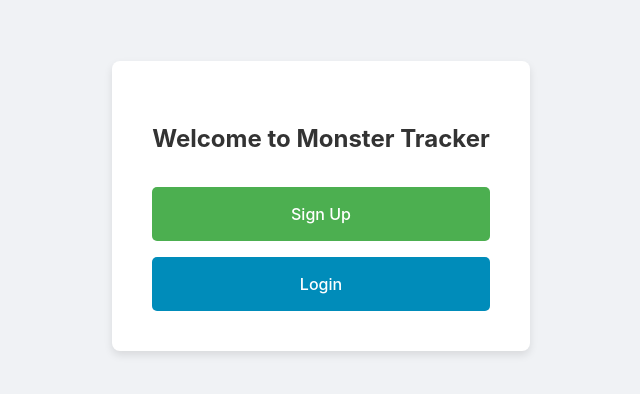
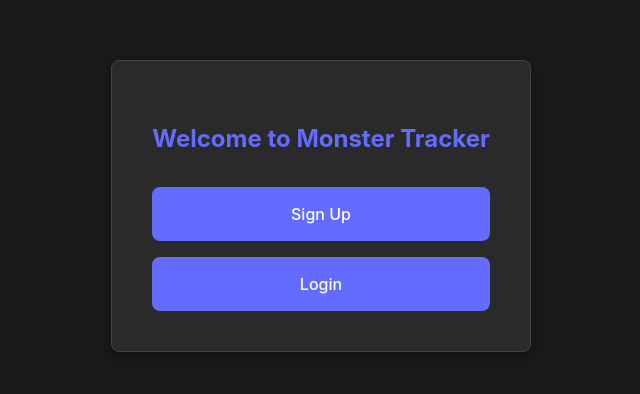
Before and after one commit to c1arl5o/monster-tracker, a React (Vite) app: page / in a window 1280 px wide. Shown: the part 194-588 px from the top of the page, without its empty margins (319-959 px from the left). Built offline with nearby package versions, Linux system fonts and the light colour scheme; no server answers.

Commit message:
design fixes

```diff
--- a/src/components/Auth.css
+++ b/src/components/Auth.css
@@ -3,20 +3,21 @@
   justify-content: center;
   align-items: center;
   height: 100vh;
-  background-color: #f0f2f5;
+  background-color: #1a1a1a;
 }
 
 .auth-box {
-  background: white;
+  background: #2a2a2a;
   padding: 40px;
   border-radius: 8px;
-  box-shadow: 0 4px 8px rgba(0, 0, 0, 0.1);
+  border: 1px solid #444;
+  box-shadow: 0 4px 12px rgba(0, 0, 0, 0.4);
   text-align: center;
 }
 
 .auth-title {
   margin-bottom: 30px;
-  color: #333;
+  color: #646cff;
 }
 
 .auth-buttons {
@@ -28,26 +29,31 @@
 .auth-button {
   padding: 15px 20px;
   border: none;
-  border-radius: 5px;
+  border-radius: 8px;
   color: white;
   text-decoration: none;
   font-size: 16px;
   cursor: pointer;
-  transition: background-color 0.3s;
+  transition: background-color 0.2s;
+  background-color: #646cff;
+}
+
+.auth-button:hover {
+  background-color: #535bf2;
 }
 
 .signup {
-  background-color: #4CAF50;
+  background-color: #646cff;
 }
 
 .signup:hover {
-  background-color: #45a049;
+  background-color: #535bf2;
 }
 
 .login {
-  background-color: #008CBA;
+  background-color: #646cff;
 }
 
 .login:hover {
-  background-color: #007bb5;
+  background-color: #535bf2;
 }
--- a/src/components/Login.css
+++ b/src/components/Login.css
@@ -3,10 +3,11 @@
   flex-direction: column;
   align-items: center;
   justify-content: center;
-  height: 100%;
+  min-height: 100vh;
   width: 100%;
   padding: 2rem;
   box-sizing: border-box;
+  background-color: #1a1a1a;
 }
 
 .auth-logo {
@@ -64,27 +65,28 @@
 }
 
 .confirmation-message h2 {
-  color: #4caf50;
+  color: #646cff;
   margin-bottom: 1rem;
 }
 
 .confirmation-message p {
   margin-bottom: 1.5rem;
-  color: #666;
+  color: #888;
 }
 
 .confirmation-message button {
   padding: 0.75rem 1.5rem;
-  background-color: #007bff;
+  background-color: #646cff;
   color: white;
   border: none;
-  border-radius: 4px;
+  border-radius: 8px;
   cursor: pointer;
   font-size: 1rem;
+  transition: background-color 0.2s;
 }
 
 .confirmation-message button:hover {
-  background-color: #0056b3;
+  background-color: #535bf2;
 }
 
 @media (max-width: 480px) {
--- a/src/components/SignUp.css
+++ b/src/components/SignUp.css
@@ -3,10 +3,11 @@
   flex-direction: column;
   align-items: center;
   justify-content: center;
-  height: 100%;
+  min-height: 100vh;
   width: 100%;
   padding: 2rem;
   box-sizing: border-box;
+  background-color: #1a1a1a;
 }
 
 .auth-logo {
@@ -64,27 +65,28 @@
 }
 
 .confirmation-message h2 {
-  color: #4caf50;
+  color: #646cff;
   margin-bottom: 1rem;
 }
 
 .confirmation-message p {
   margin-bottom: 1.5rem;
-  color: #666;
+  color: #888;
 }
 
 .confirmation-message button {
   padding: 0.75rem 1.5rem;
-  background-color: #007bff;
+  background-color: #646cff;
   color: white;
   border: none;
-  border-radius: 4px;
+  border-radius: 8px;
   cursor: pointer;
   font-size: 1rem;
+  transition: background-color 0.2s;
 }
 
 .confirmation-message button:hover {
-  background-color: #0056b3;
+  background-color: #535bf2;
 }
 
 @media (max-width: 480px) {
```
